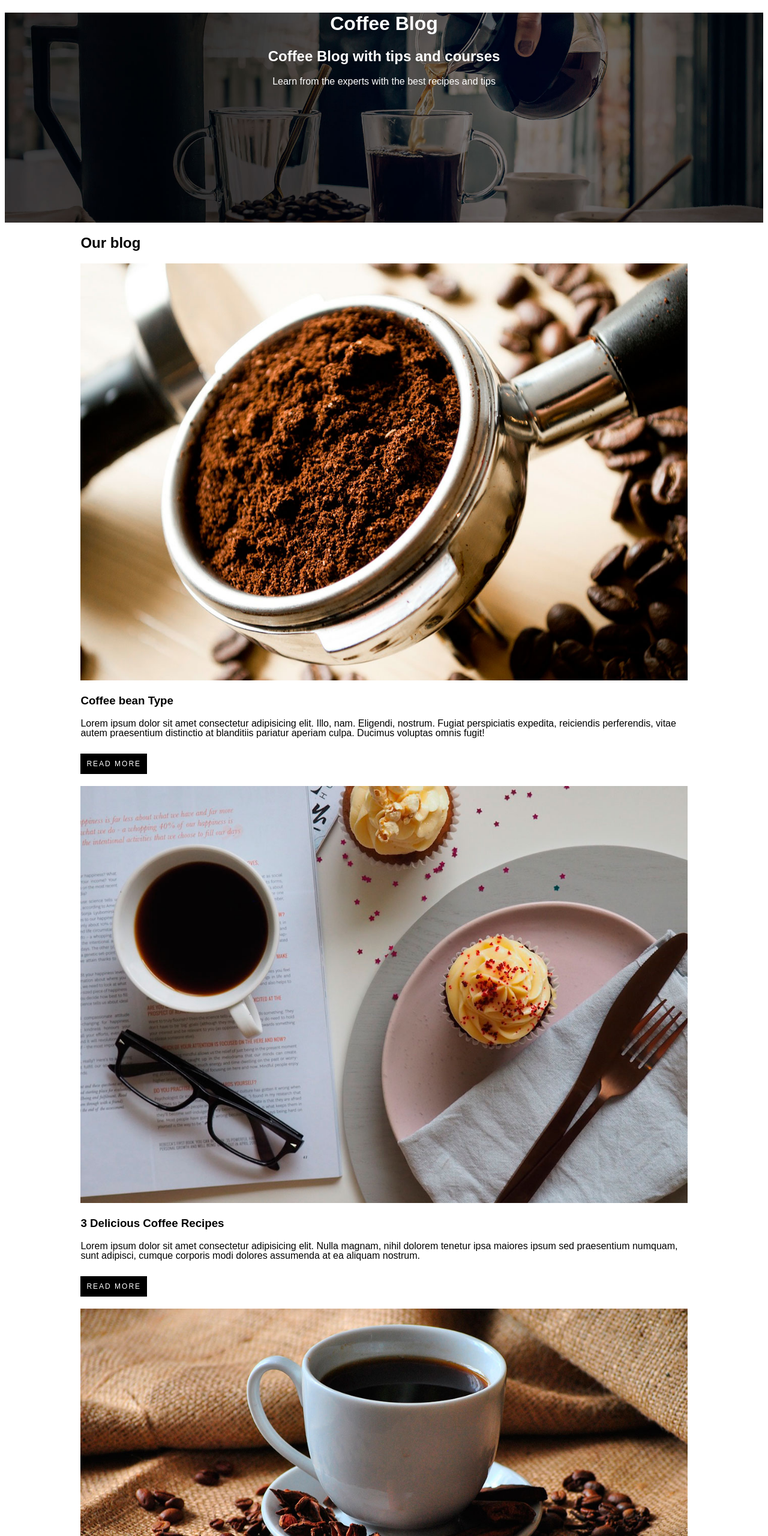
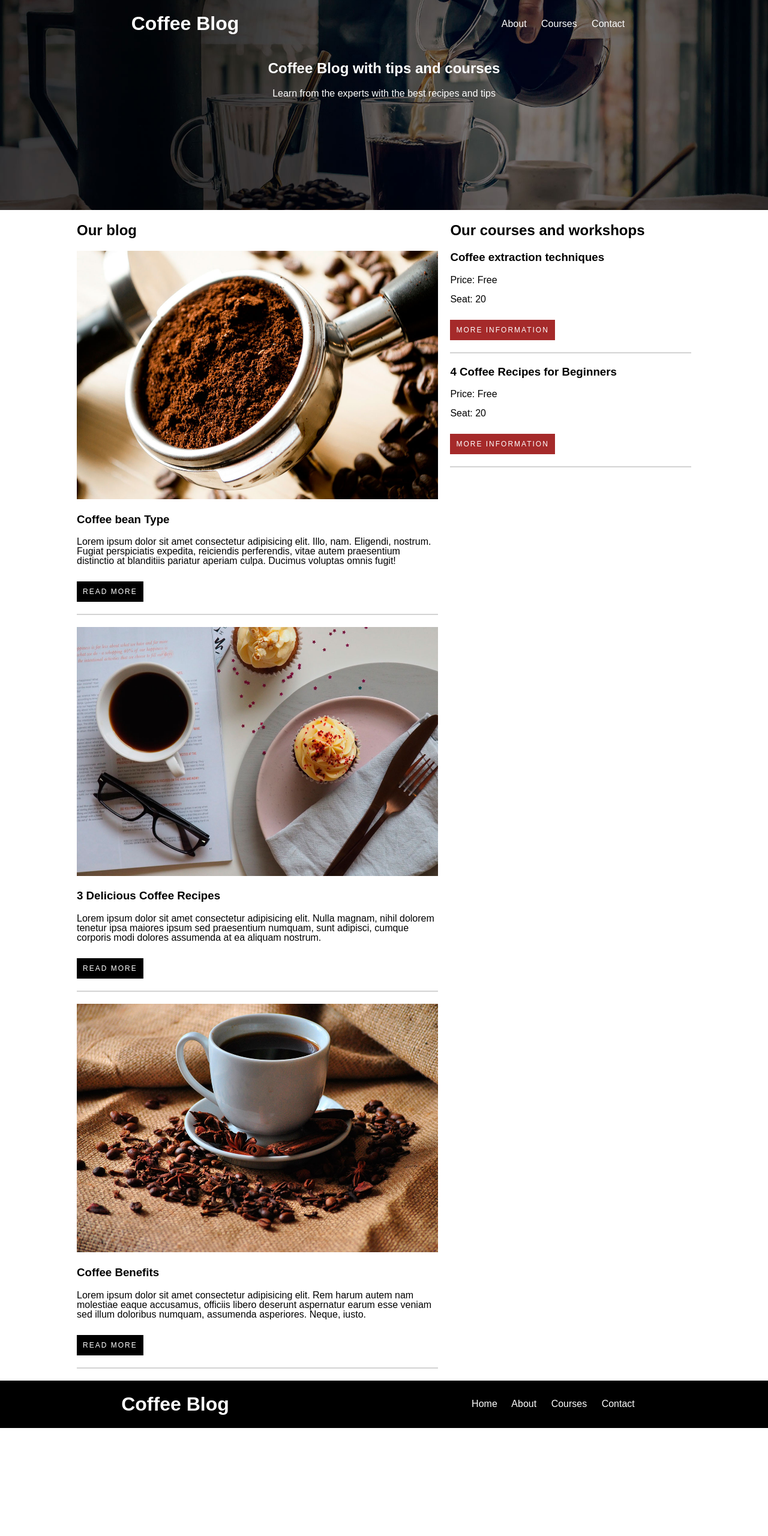
Before and after one commit to DerrickLapp/Coffee-Blog, a plain HTML site: page Coffee Blog/index.html in a window 1280 px wide. Shown: the top 2560 px of the page at 60% size. After the commit the page ends 2380 px from the top, so only its background shows below. Drawn offline with Linux system fonts and the light colour scheme.

Commit message:
Add files via upload

```diff
--- a/Coffee Blog/index.html
+++ b/Coffee Blog/index.html
@@ -8,53 +8,69 @@
 </head>
 <body>
 
-    <header>
-        <h1>Coffee Blog</h1>
+    <header class="site-header">
+        <div class="menu-bar">
+            <a href="index.html"><h1>Coffee Blog</h1></a>
+            <nav class="menu">
+                <a href="about.html">About</a>
+                <a href="courses.html">Courses</a>
+                <a href="contact.html">Contact</a>
+            </nav>
+        </div>
         <h2>Coffee Blog with tips and courses</h2>
         <p>Learn from the experts with the best recipes and tips</p>
     </header>
-    <main class="container">
+    <main class="container main-flex">
+        <section class="blog-container">
             <h2>Our blog</h2>
-
-        <div>
+            <div class="bottom-line"><!--blog 1-->
                 <img src="img/blog1.jpg" alt="">
                 <h3>Coffee bean Type</h3>
                 <p>Lorem ipsum dolor sit amet consectetur adipisicing elit. Illo, nam. Eligendi, nostrum. Fugiat perspiciatis expedita, reiciendis perferendis, vitae autem praesentium distinctio at blanditiis pariatur aperiam culpa. Ducimus voluptas omnis fugit!</p>
-            <a class="btn-more" href="#">Read more</a>
+                <a class="btn btn-more" href="#">Read more</a>
             </div>
-
-        <div>
+            <div class="bottom-line"><!--blog 2-->
                 <img src="img/blog2.jpg" alt="">
                 <h3>3 Delicious Coffee Recipes</h3>
                 <p>Lorem ipsum dolor sit amet consectetur adipisicing elit. Nulla magnam, nihil dolorem tenetur ipsa maiores ipsum sed praesentium numquam, sunt adipisci, cumque corporis modi dolores assumenda at ea aliquam nostrum.</p>
-            <a class="btn-more" href="#">Read more</a>
+                <a class="btn btn-more" href="#">Read more</a>
             </div>
-
-        <div>
+            <div class="bottom-line"><!--blog 3-->
                 <img src="img/blog3.jpg" alt="">
                 <h3>Coffee Benefits</h3>
                 <p>Lorem ipsum dolor sit amet consectetur adipisicing elit. Rem harum autem nam molestiae eaque accusamus, officiis libero deserunt aspernatur earum esse veniam sed illum doloribus numquam, assumenda asperiores. Neque, iusto.</p>
-            <a class="btn-more" href="#">Read more</a>
+                <a class="btn btn-more" href="#">Read more</a>
             </div>
-        <div>
+        </section> <!-- .blog-container-->
+
+        <section class="courses-container">
             <h2>Our courses and workshops</h2>
-        </div>
-        <div>
+            <div class="bottom-line"><!--Coffee extraction techniques-->
                 <h3>Coffee extraction techniques</h3>
                 <p>Price: Free</p>
                 <p>Seat: 20</p>
-            <a class="btn-info" href="#">More information</a>
+                <a class="btn btn-info" href="#">More information</a>
             </div>
-        <div>
+            <div class="bottom-line"><!--coffee Recipes for Beginners-->
                 <h3>4 Coffee Recipes for Beginners</h3>
                 <p>Price: Free</p>
                 <p>Seat: 20</p>
-            <a class="btn-info" href="#">More information</a>
+                <a class="btn btn-info" href="#">More information</a>
             </div>
-        <div>
-            <h4 class="footer">CoffeeBlog</h2>
-            <h5 class="abococon"> <a class="abococon" href="#">About Us</a> <a class="abococon" href="#">Courses</a> <a class="abococon" href="#">Contact</a></h5>
-        </div>
+        </section><!--.courses-container-->
+
     </main>
 </body>
+<footer class="site-footer">
+        <div class="menu-bar">
+            <h1>Coffee Blog</h1>
+
+            <nav class="menu">
+                <a href="index.html">Home</a>
+                <a href="about.html">About</a>
+                <a href="courses.html">Courses</a>
+                <a href="contact.html">Contact</a>
+            </nav>
+        </div>
+</footer>
 </html>
--- a/Coffee Blog/mystyle.css
+++ b/Coffee Blog/mystyle.css
@@ -1,4 +1,8 @@
 /*global*/
+html,body{
+    margin: 0px;
+    padding: 0px;
+}
 body{
     font-family:arial;
 }
@@ -9,39 +13,48 @@ p{
     line-height: 1
     ;
 }
+
 /*utilities*/
 .container{
     width:80%;
     margin-left: auto;
     margin-right: auto;
 }
-.btn-more{
+
+.btn{
     display: inline-block;
-    background-color: black;
-    color: white;
     padding: 10px;
-    margin-top: 10px;
-    margin-bottom: 20px;
     text-transform: uppercase;
     text-decoration: none;
     letter-spacing: 2px;
     font-size: 12px;
+    margin-top: 10px;
+    margin-bottom: 20px;
+}
 
+.btn-more{
+    background-color: black;
+    color: white;
 }
+
 .btn-info{
-    display: inline-block;
     background-color: brown;
     color: white;
-    padding: 10px;
-    margin-top: 0px;
-    margin-bottom: 0px;
-    text-transform: uppercase;
-    text-decoration: none;
-    letter-spacing: 2px;
-    font-size: 12px;
 }
+
+.bottom-line{
+    border-bottom: 2px solid lightgray;
+    margin-bottom: 20px;
+}
+
 /*header*/
-header{
+.menu-bar{
+    display: flex;
+    flex-direction: row;
+    justify-content: space-around;
+    align-items: center;
+}
+.site-header{
     background-image: url(img/banner.jpg);
     background-position: center center;
     background-size: cover;
@@ -49,25 +62,40 @@ header{
     height: 350px;
     text-align: center;
 }
+.site-header a{
+    color: white;
+    text-decoration: none;
+}
+.menu a{
+    color: white;
+    text-decoration: none;
+    margin-right: 20px;
+}
+/*main*/
+.main-flex{
+    display: flex;
+}
+.blog-container{
+    margin-right: 20px;
+    width: 60%;
+}
+.courses-container{
+    width: 40%;
+}
+.about-us{
+   margin: auto;
+   width: 50%;
+}
+.uslorem{
+    font-size: 11px;
+}
 /*footer*/
-.footer{
+.site-footer{
     background-color: black;
     color: white;
-    text-align: center;
-    font-size: 36px;
-    background-size: contain;
-    margin-top: 0px;
-    margin-bottom: 0px;
+
 }
-/*abococon*/
-.abococon{
-    background-color: black;
+.site-footer a{
     color: white;
-    text-align: top;
-    text-align: center;
     text-decoration: none;
-    font-size: 16px;
-    background-size: contain;
-    margin-top: 0px;
-    margin-bottom: 0px;
 }
```
Also changed, not shown: Coffee Blog/about.html (added, +40 -0 lines), Coffee Blog/contact.html (added, +26 -0 lines), Coffee Blog/courses.html (added, +26 -0 lines). Lines whose indentation alone changed are shown as unchanged.
